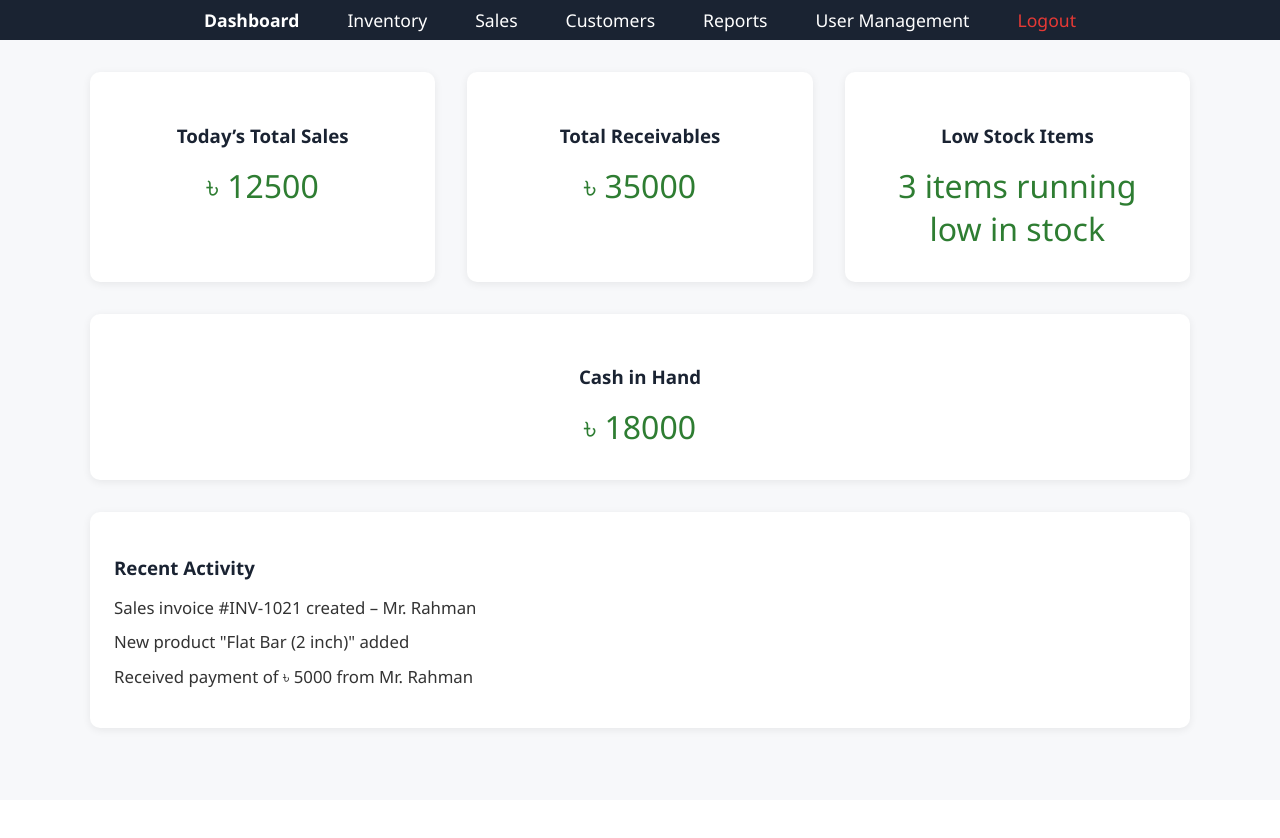
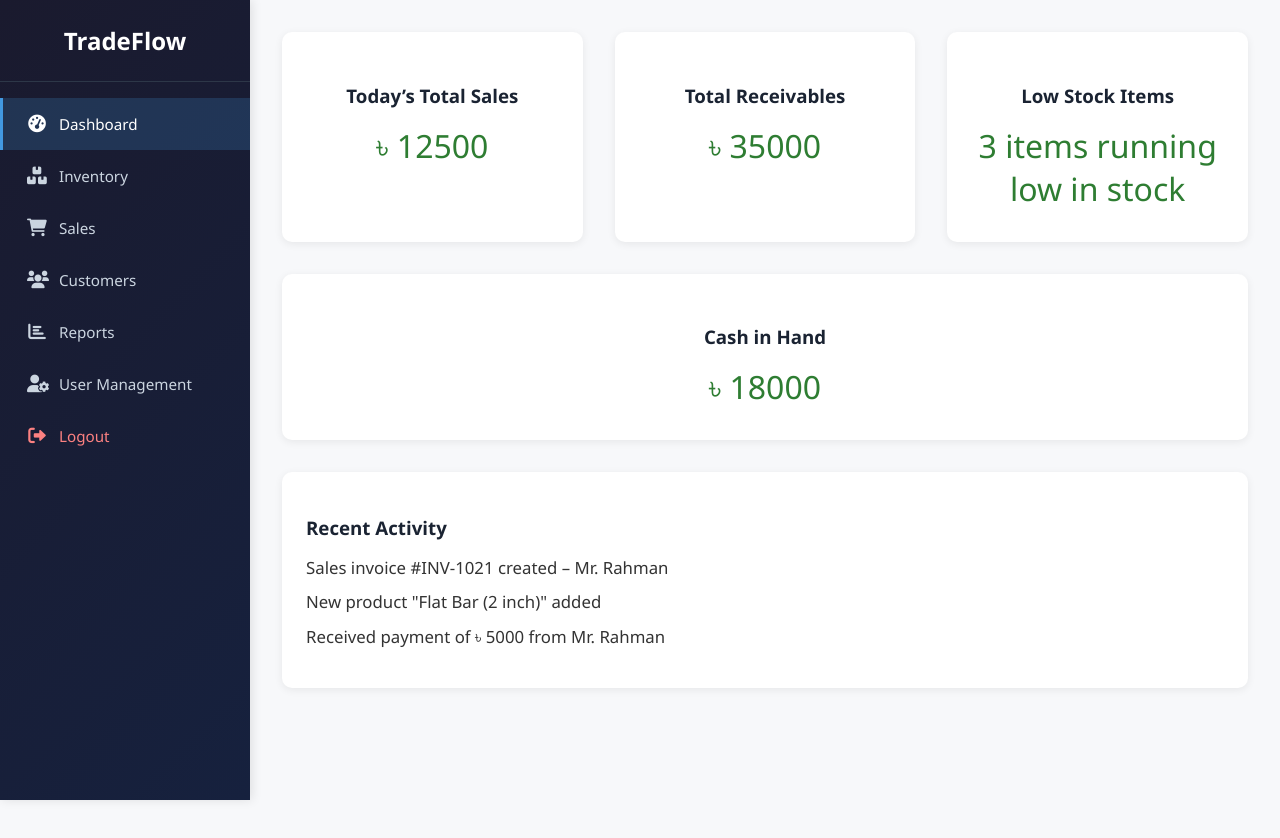
Before and after one commit to masudbappy/tradeflowui, a React (Create React App) app: page / in a window 1280 px wide. Both pictures are taken after typing "Sample", "Sample123" into the empty fields and a click on the button "লগইন করুন". Shown: the top 838 px of the page. Before the commit the page ends 800 px from the top, so only its background shows below. Built offline with nearby package versions, Linux system fonts and the light colour scheme.

Commit message:
change top panel to side left panel

```diff
--- a/public/index.html
+++ b/public/index.html
@@ -15,6 +15,8 @@
       user's mobile device or desktop. See https://developers.google.com/web/fundamentals/web-app-manifest/
     -->
     <link rel="manifest" href="%PUBLIC_URL%/manifest.json" />
+    <!-- Font Awesome for icons -->
+    <link rel="stylesheet" href="https://cdnjs.cloudflare.com/ajax/libs/font-awesome/6.0.0/css/all.min.css" />
     <!--
       Notice the use of %PUBLIC_URL% in the tags above.
       It will be replaced with the URL of the `public` folder during the build.
--- a/src/components/Dashboard.css
+++ b/src/components/Dashboard.css
@@ -2,39 +2,99 @@
   font-family: 'Segoe UI', Arial, sans-serif;
   background: #f7f8fa;
   min-height: 100vh;
+  display: flex;
 }
-.dashboard-nav {
-  background: #1a2332;
-  padding: 0.5rem 0;
+
+/* Sidebar styles */
+.sidebar {
+  width: 250px;
+  background: linear-gradient(135deg, #1a1a2e 0%, #16213e 100%);
+  min-height: 100vh;
+  position: fixed;
+  left: 0;
+  top: 0;
+  box-shadow: 2px 0 10px rgba(0, 0, 0, 0.1);
+  z-index: 1000;
 }
-.dashboard-nav ul {
+
+.sidebar-header {
+  padding: 1.5rem;
+  border-bottom: 1px solid #2d3748;
+  text-align: center;
+}
+
+.sidebar-header h2 {
+  color: #ffffff;
+  margin: 0;
+  font-size: 1.5rem;
+  font-weight: 600;
+}
+
+.sidebar-menu {
+  list-style: none;
+  padding: 1rem 0;
+  margin: 0;
+}
+
+.sidebar-menu li {
   display: flex;
-  justify-content: center;
-  list-style: none;
-  margin: 0;
-  padding: 0;
+  align-items: center;
+  padding: 1rem 1.5rem;
+  color: #cbd5e0;
+  cursor: pointer;
+  transition: all 0.3s ease;
+  border-left: 3px solid transparent;
 }
-.dashboard-nav li {
-  color: #fff;
-  margin: 0 1.5rem;
+
+.sidebar-menu li:hover {
+  background: rgba(255, 255, 255, 0.1);
+  color: #ffffff;
+  border-left-color: #4299e1;
+}
+
+.sidebar-menu li.active {
+  background: rgba(66, 153, 225, 0.2);
+  color: #ffffff;
+  border-left-color: #4299e1;
+}
+
+.sidebar-menu li.logout {
+  color: #fc8181;
+  margin-top: auto;
+}
+
+.sidebar-menu li.logout:hover {
+  background: rgba(252, 129, 129, 0.1);
+  color: #ff6b6b;
+  border-left-color: #fc8181;
+}
+
+.sidebar-menu li i {
+  margin-right: 0.75rem;
+  width: 20px;
+  text-align: center;
   font-size: 1.1rem;
-  cursor: pointer;
-  transition: color 0.2s;
 }
-.dashboard-nav li:hover {
-  color: #ffd700;
+
+.sidebar-menu li span {
+  font-size: 0.95rem;
+  font-weight: 500;
 }
+
 .dashboard-main {
-  max-width: 1100px;
-  margin: 2rem auto;
-  padding: 0 1rem;
+  margin-left: 250px;
+  padding: 2rem;
+  width: calc(100% - 250px);
+  min-height: 100vh;
 }
 .dashboard-boxes {
   display: flex;
   gap: 2rem;
   margin-bottom: 2rem;
   flex-wrap: wrap;
+  max-width: 1100px;
 }
+
 .dashboard-box {
   background: #fff;
   border-radius: 10px;
@@ -44,29 +104,36 @@
   padding: 2rem 1.5rem;
   text-align: center;
 }
+
 .dashboard-box h3 {
   margin-bottom: 1rem;
   color: #1a2332;
 }
+
 .dashboard-box p {
   font-size: 2rem;
   color: #2e7d32;
   margin: 0;
 }
+
 .dashboard-activity {
   background: #fff;
   border-radius: 10px;
   box-shadow: 0 2px 8px rgba(0,0,0,0.07);
   padding: 1.5rem;
+  max-width: 1100px;
 }
+
 .dashboard-activity h3 {
   margin-bottom: 1rem;
   color: #1a2332;
 }
+
 .dashboard-activity ul {
   list-style: none;
   padding: 0;
 }
+
 .dashboard-activity li {
   margin-bottom: 0.7rem;
   font-size: 1.05rem;
--- a/src/components/Dashboard.js
+++ b/src/components/Dashboard.js
@@ -22,15 +22,39 @@ const Dashboard = ({ onLogout }) => {
 
   return (
     <div className="dashboard-container">
-      <nav className="dashboard-nav">
-        <ul>
-          <li style={{cursor: 'pointer', fontWeight: view==='dashboard'?'bold':'normal'}} onClick={() => setView('dashboard')}>Dashboard</li>
-          <li style={{cursor: 'pointer', fontWeight: view==='inventory'?'bold':'normal'}} onClick={() => setView('inventory')}>Inventory</li>
-          <li style={{cursor: 'pointer', fontWeight: view==='sales'?'bold':'normal'}} onClick={() => setView('sales')}>Sales</li>
-          <li style={{cursor: 'pointer', fontWeight: view==='customer'?'bold':'normal'}} onClick={() => setView('customer')}>Customers</li>
-          <li style={{cursor: 'pointer', fontWeight: view==='report'?'bold':'normal'}} onClick={() => setView('report')}>Reports</li>
-          <li style={{cursor: 'pointer', fontWeight: view==='user'?'bold':'normal'}} onClick={() => setView('user')}>User Management</li>
-          <li style={{cursor: 'pointer', color: '#e53935'}} onClick={onLogout}>Logout</li>
+      <nav className="sidebar">
+        <div className="sidebar-header">
+          <h2>TradeFlow</h2>
+        </div>
+        <ul className="sidebar-menu">
+          <li className={view === 'dashboard' ? 'active' : ''} onClick={() => setView('dashboard')}>
+            <i className="fas fa-tachometer-alt"></i>
+            <span>Dashboard</span>
+          </li>
+          <li className={view === 'inventory' ? 'active' : ''} onClick={() => setView('inventory')}>
+            <i className="fas fa-boxes"></i>
+            <span>Inventory</span>
+          </li>
+          <li className={view === 'sales' ? 'active' : ''} onClick={() => setView('sales')}>
+            <i className="fas fa-shopping-cart"></i>
+            <span>Sales</span>
+          </li>
+          <li className={view === 'customer' ? 'active' : ''} onClick={() => setView('customer')}>
+            <i className="fas fa-users"></i>
+            <span>Customers</span>
+          </li>
+          <li className={view === 'report' ? 'active' : ''} onClick={() => setView('report')}>
+            <i className="fas fa-chart-bar"></i>
+            <span>Reports</span>
+          </li>
+          <li className={view === 'user' ? 'active' : ''} onClick={() => setView('user')}>
+            <i className="fas fa-user-cog"></i>
+            <span>User Management</span>
+          </li>
+          <li className="logout" onClick={onLogout}>
+            <i className="fas fa-sign-out-alt"></i>
+            <span>Logout</span>
+          </li>
         </ul>
       </nav>
       <div className="dashboard-main">
```
Also changed, not shown: 1 other file (tests, documents, lock files or other folders).
